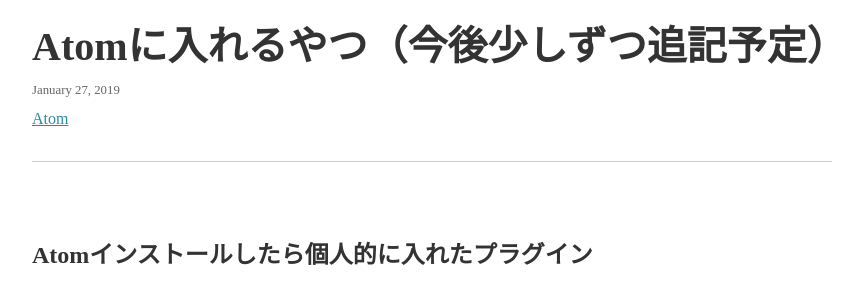
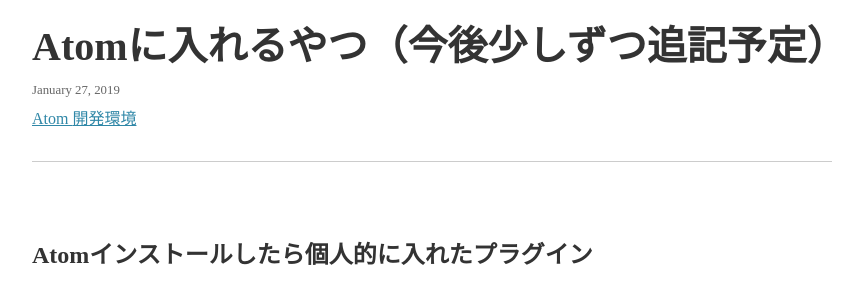
Before and after one commit to k636174/k636174.github.io, a Jekyll site: the page built from _posts/2019-01-27-Atom_Initial_Setup.md, in a window 1280 px wide. Shown: the part 264-564 px from the top of the page, without its empty margins (208-1071 px from the left). Built offline with Jekyll 4.4.1, drawn with Linux system fonts in a browser that asks for light colours; nearby versions of some CDN libraries.

Commit message:
change post

```diff
--- a/_posts/2019-01-27-Atom_Initial_Setup.md
+++ b/_posts/2019-01-27-Atom_Initial_Setup.md
@@ -5,6 +5,7 @@ date: 2019-01-27 16:26
 permalink: /atom_initial_setup
 tags:
 - Atom
+- 開発環境
 ---
 
 ## Atomインストールしたら個人的に入れたプラグイン
```
